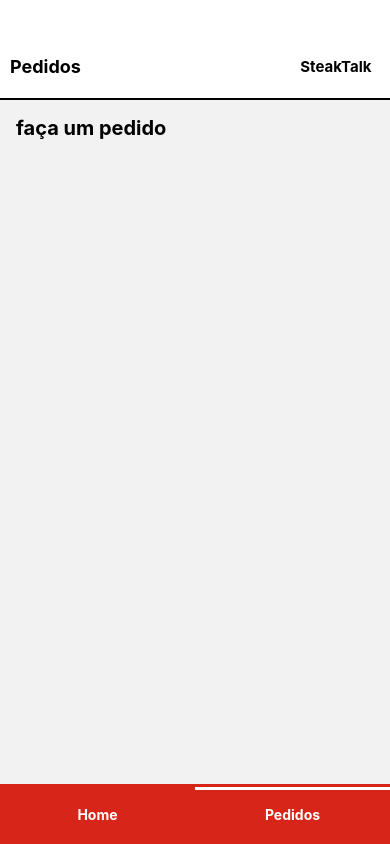
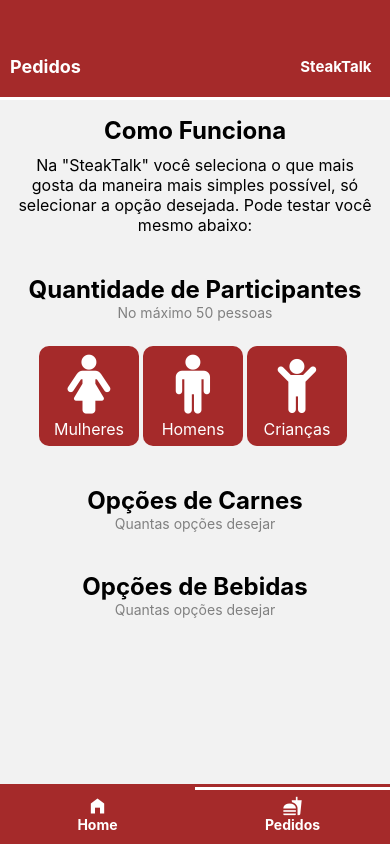
Before and after one commit to joaopedrojesus1/Calculadora-de--churrasco, a React Native app: screen /Pedidos in a window 390 px wide. Built offline with nearby package versions, Linux system fonts and the light colour scheme.

Commit message:
grandes alterações

```diff
--- a/App.js
+++ b/App.js
@@ -6,6 +6,7 @@ import BottomTabNavigator from './src/components/Navigation';
 import HomeScreen from './src/components/home';
 import PedidosScreen from './src/components/pedidos';
 import Header from './src/components/header/header';
+import {GoHomeFill} from 'react-icons/go'
 
 const Tab = createBottomTabNavigator();
 
@@ -19,8 +20,16 @@ export default function App() {
         header: ({ route }) => <Header route={route} />, // Passe a prop route para o cabeçalho personalizado
       }}
     >
-      <Tab.Screen name="Home" component={HomeScreen} styles={StyleSheet.home}/>
-      <Tab.Screen name="Pedidos" component={PedidosScreen}  styles={StyleSheet.home}/>
+      <Tab.Screen name="Home" component={HomeScreen} styles={StyleSheet.home}
+        options={{
+          tabBarLabel: 'Home',
+          tabBarIcon: 'home-filled'
+        }}/>
+      <Tab.Screen name="Pedidos" component={PedidosScreen}  styles={StyleSheet.pedidos}
+        options={{
+          tabBarLabel: 'Pedidos',
+          tabBarIcon: 'fastfood'
+        }}/>
     </Tab.Navigator>
   </NavigationContainer>
   );
--- a/package.json
+++ b/package.json
@@ -15,10 +15,14 @@
     "@types/react": "~18.2.14",
     "expo": "~49.0.10",
     "expo-status-bar": "~1.6.0",
+    "link": "^1.5.1",
     "react": "18.2.0",
-    "react-native": "0.72.4",
+    "react-icons": "^4.11.0",
+    "react-native": "^0.72.4",
     "react-native-maps": "^1.7.1",
+    "react-native-numeric-input": "^1.9.1",
     "react-native-reanimated": "^3.5.2",
+    "react-native-vector-icons": "^9.2.0",
     "typescript": "^5.1.3"
   },
   "devDependencies": {
--- a/src/components/Navigation.js
+++ b/src/components/Navigation.js
@@ -1,5 +1,7 @@
 import React, { useState, useEffect } from 'react';
 import { View, Text, TouchableOpacity, StyleSheet, Dimensions, Animated } from 'react-native';
+import { MaterialIcons } from '@expo/vector-icons';
+
 
 export default function CustomTabBar({ state, descriptors, navigation }) {
   const [indicatorPosition] = useState(new Animated.Value(0));
@@ -39,6 +41,7 @@ export default function CustomTabBar({ state, descriptors, navigation }) {
             onPress={() => onTabPress(route, index)}
             style={styles.tab}
           >
+            <MaterialIcons name={options.tabBarIcon} size={20} color="#fff"/>
             <Text style={styles.tabText}>{label}</Text>
           </TouchableOpacity>
         );
@@ -52,7 +55,7 @@ const styles = StyleSheet.create({
   container: {
     flexDirection: 'row',
     height: 60,
-    backgroundColor: '#D72519',
+    backgroundColor: '#A52A2A',
     alignItems: 'center',
   },
   tab: {
--- a/src/components/header/header.js
+++ b/src/components/header/header.js
@@ -16,24 +16,24 @@ const styles = StyleSheet.create({
   header: {
     flexDirection: 'row',
     alignItems: 'center',
-    backgroundColor: '#fff',
+    backgroundColor: '#A52A2A',
     paddingTop: 35,
     height: 100,
-    borderBottomWidth: 2,
-    borderBottomColor: '#000',
+    borderBottomWidth: 3,
+    borderBottomColor: '#fff',
   },
   screenName: {
     flex: 0.94,
     fontSize: 18,
     fontWeight: 'bold',
-    color: '#000',
+    color: '#fff',
     marginLeft: 10,
   },
   screenName2: {
     fontSize: 15,
-    textAlign: 'left',
+
     fontWeight: 'bold',
-    color: '#000',
+    color: '#fff',
   },
   logoContainer: {
     flex: 2,
--- a/src/components/home.js
+++ b/src/components/home.js
@@ -30,16 +30,16 @@ export default function HomeScreen() {
         <MapView
           style={styles.map}
           initialRegion={{
-            latitude: -27.5954, // Latitude da localização fictícia
-            longitude: -48.5480, // Longitude da localização fictícia
+            latitude: -27.5954, // localização fictícia
+            longitude: -48.5480, // localização fictícia
             latitudeDelta: 0.0922,
             longitudeDelta: 0.0421,
           }}
         >
           <Marker
             coordinate={{
-              latitude: -27.5954, // Latitude da localização fictícia
-              longitude: -48.5480, // Longitude da localização fictícia
+              latitude: -27.5954, // localização fictícia
+              longitude: -48.5480, // localização fictícia
             }}
             title="SteakTalk"
             description="123 Rua do Churrasco Feliz"
@@ -48,8 +48,6 @@ export default function HomeScreen() {
       </View>
 
         <Text style={styles.address}>
-        SteakTalk
-        {"\n"}
           Rua do Churrasco Feliz,123
           {"\n"}
           Cidade do Churrasco, Estado da Satisfação
@@ -63,48 +61,57 @@ export default function HomeScreen() {
 const styles = StyleSheet.create({
   container: {
     padding: 16,
-    backgroundColor: '#fff',
+    backgroundColor: '#fff'
   },
   title: {
     color: '#000',
     fontSize: 24,
     fontWeight: 'bold',
     marginTop: 16,
-    marginBottom: 8,
+    marginBottom: 8
   },
   titleloca: {
     color: '#000',
     fontSize: 24,
     textAlign: 'center',
     fontWeight: 'bold',
-    marginTop: 36,
+    marginTop: 36
   },
   description: {
     color: '#000',
-    fontSize: 16,
-    marginTop: 16,
-    marginBottom: 8
+    fontSize: 20,
+    marginTop: 20,
+    textAlign: 'left',
+    paddingBottom:20,
+
   },
   address: {
-    color: '#000',
-    fontSize: 18,
-    fontWeight: 'bold',
+    color: '#fff',
+    fontSize: 16,
+    fontWeight: '400',
     marginTop: 16,
+    backgroundColor: '#A52A2A',
+    borderRadius: 15,
+    padding: 25,
+    lineHeight: 35
   },
   image: {
     flex: 1,
     borderRadius: 25,
     height: 300,
-    width: 380,
-    resizeMode: 'cover',
+    width: '100%'
+
   },
   locationContainer: {
     backgroundColor: '#fff',
     borderRadius: 8,
     overflow: 'hidden',
-    marginTop: 16,
+    marginTop: 16
   },
   map: {
     height: 300,
+    marginTop:10,
+    marginBottom:20
+
   },
 });
--- a/src/components/pedidos.js
+++ b/src/components/pedidos.js
@@ -1,21 +1,111 @@
 import React from 'react';
 import { View, Text, StyleSheet } from 'react-native';
+import Icon from 'react-native-vector-icons/FontAwesome'; // Você pode escolher um conjunto de ícones que desejar
 
 export default function PedidosScreen() {
   return (
     <View style={styles.container}>
-      <Text style={styles.text}>faça um pedido</Text>
-      {/* Adicione  aqui */}
+      {/* Título "Como Funciona" */}
+      <Text style={styles.title}>Como Funciona</Text>
+
+      {/* Texto explicativo */}
+      <Text style={styles.text}>
+        Na "SteakTalk" você seleciona o que mais gosta da maneira mais simples possível,
+        só selecionar a opção desejada. Pode testar você mesmo abaixo:
+      </Text>
+
+{/*************************************************************************************************************/}
+      {/* Título "Quantidade de Participantes" */}
+      <Text style={styles.title}>Quantidade de Participantes</Text>
+
+      {/* Texto com a quantidade máxima de pessoas */}
+      <Text style={styles.grayText}>No máximo 50 pessoas</Text>
+      {/* Quadrados com ícones */}
+      <View style={styles.squareContainer}>
+        {/* Quadrado "Mulheres" */}
+        <View style={styles.square}>
+          <Icon name="female" size={60} color="#fff" />
+          <Text style={styles.squareText}>Mulheres</Text>
+        </View>
+
+        {/* Quadrado "Homens" */}
+        <View style={styles.square}>
+          <Icon name="male" size={60} color="#fff" />
+          <Text style={styles.squareText}>Homens</Text>
+        </View>
+
+        {/* Quadrado "Crianças" */}
+        <View style={styles.square}>
+          <Icon name="child" size={60} color="#fff" />
+          <Text style={styles.squareText}>Crianças</Text>
+        </View>
+      </View>
+
+{/**************************************************************************************************************/}
+      {/* Título "Quantidade de Carnes" */}
+      <Text style={styles.titlebaixo}>Opções de Carnes</Text>
+
+      {/* Texto informativo */}
+      <Text style={styles.grayText}>Quantas opções desejar</Text>
+
+
+{/**************************************************************************************************************/}
+      {/* Título "Quantidade de Bebidas" */}
+      <Text style={styles.titlebaixo}>Opções de Bebidas</Text>
+
+      {/* Texto informativo */}
+      <Text style={styles.grayText}>Quantas opções desejar</Text>
+
+{/**************************************************************************************************************/}
     </View>
   );
 }
 
 const styles = StyleSheet.create({
   container: {
-    padding: 16,
+    flex: 1,
+    alignItems: 'center',
+    padding: 16
+  },
+  title: {
+    fontSize: 24,
+    fontWeight: 'bold',
+    marginBottom: 10,
+  },
+  titlebaixo: {
+    fontSize: 24,
+    fontWeight: 'bold',
+    marginTop: 40,
+    marginBottom: 10,
   },
   text: {
-    fontSize: 20,
-    fontWeight: 'bold',
+    fontSize: 16,
+    textAlign: 'center',
+    marginBottom: 40,
+  },
+  grayText: {
+    fontSize: 14,
+    color: 'gray',
+    marginTop: -10,
+  },
+  squareContainer: {
+    flexDirection: 'row',
+    justifyContent: 'space-between',
+    marginTop: 25,
+  },
+  square: {
+    width: 100,
+    height: 100,
+    backgroundColor: '#A52A2A',
+    alignItems: 'center',
+    justifyContent: 'center',
+    marginRight: 4,
+    borderRadius: 10,
+  },
+  squareText: {
+    color: '#fff',
+    fontSize: 16,
+    marginTop: 5,
+    textAlign: 'center',
   },
 });
```
Also changed, not shown: 1 other file (tests, documents, lock files or other folders). Lines whose indentation alone changed are shown as unchanged.
